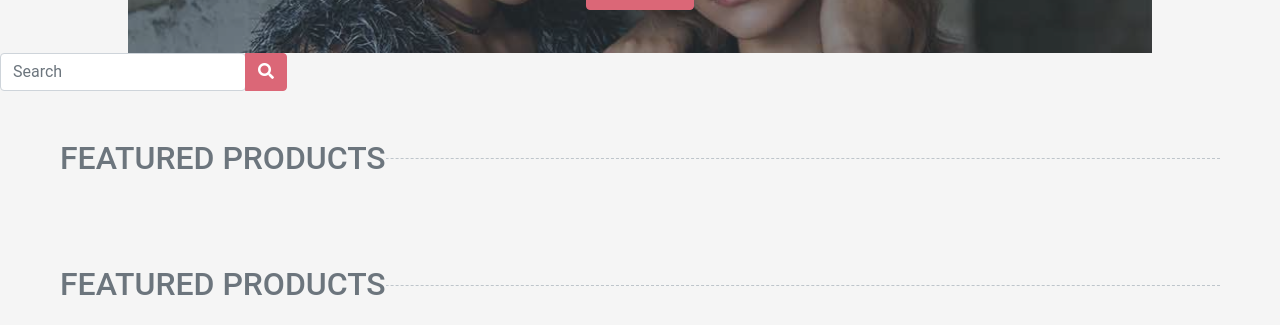
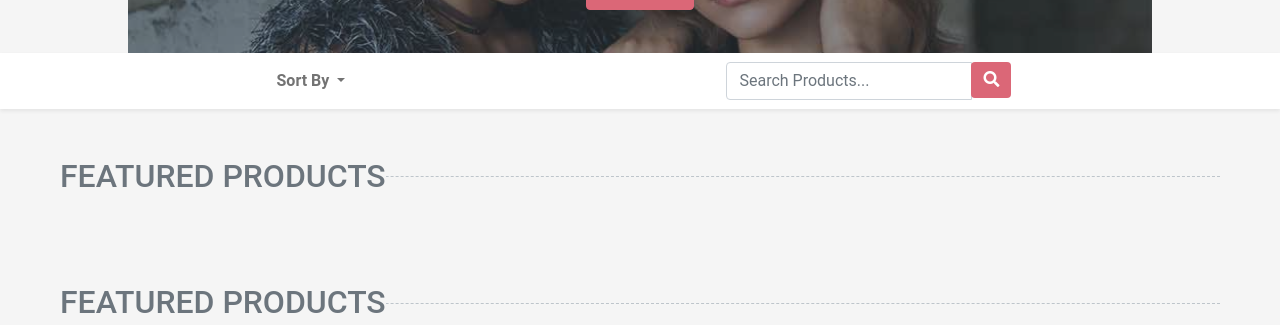
Before and after one commit to basildybala/Shopping-Cart, a Node server app: page / in a window 1280 px wide. Shown: the part 285-610 px from the top of the page. Run offline with Node 20, Linux system fonts and the light colour scheme; data that the repository does not hold is empty; some libraries are stand-ins or nearby versions.

Commit message:
search sort by added

```diff
--- a/Server/Controller/index.js
+++ b/Server/Controller/index.js
@@ -7,8 +7,6 @@ const {
     verifyTokenAndAuthorization,
     verifyTokenAndAdmin,
 } = require("../Routes/verifyToken");
-
-
 
 exports.AllProduct = async (req, res) => {
 
@@ -32,14 +30,50 @@ exports.AllProduct = async (req, res) => {
                 count = await carts.cartItems.length
             }
 
+        }
 
+        if(req.query.search){
+            let search=req.query.search
+            let AllProducts = await Product.find({title:{$regex:new RegExp('^'+search+'.*','i')}}).then().catch()
+
+
+            res.status(200).render('index', { AllProducts,count, })
+            return;
+        }else if(req.query.sortby === "priceLow"){
+            let AllProducts = await Product.find({}).sort({price: 1,})
+
+            // res.json({products:AllProducts})
+            res.status(200).render('index', { AllProducts,count, })
+            return ;
+        }else if(req.query.sortby === "priceHigh"){
+
+            let AllProducts = await Product.find({}).sort({price: -1,})
+
+            res.status(200).render('index', { AllProducts,count, })
+            return ;
+        }else if(req.query.sortby === "men"){
+            let qCategory='men'
+            let AllProducts = await Product.find({categories: {
+                $in: 'Men',
+              },})
+            res.status(200).render('index', { AllProducts,count, })
+            return ;
+        }else if(req.query.sortby === "women"){
+
+            let AllProducts = await Product.find({categories: {
+                $in: 'WoMen',
+              },})
+
+            res.status(200).render('index', { AllProducts,count, })
+            return ;
         }
-        console.log(count);
+        // console.log(count);
+        // let query=req.query.search
+        // console.log(query);
+        // let user=true
 
-        // let user=true
         let AllProducts = await Product.find().then().catch()
         res.status(200).render('index', { AllProducts,count, })
-
 
 
     } catch (err) {
@@ -47,3 +81,51 @@ exports.AllProduct = async (req, res) => {
         console.log(err);
     }
 }
+
+
+
+
+
+
+
+
+
+
+
+// exports.AllProduct = async (req, res) => {
+
+
+//     try {
+//         let token = req.cookies.token
+//         let count=null;
+
+//         if (token) {
+//             let cartCount = null
+//             let token = req.cookies.token;
+//             jwt.verify(token, process.env.JWT_SEC, (err, user) => {
+//                 if (err) res.status(403).json("Token is not valid!");
+//                 req.user = user;
+//             });
+//             user = req.user.id
+//             let carts = await Cart.findOne({ "user": user }).then().catch(e => {
+//                 console.log(e);
+//             })
+//             if (carts) {
+//                 count = await carts.cartItems.length
+//             }
+
+
+//         }
+//         console.log(count);
+
+//         // let user=true
+//         let AllProducts = await Product.find().then().catch()
+//         res.status(200).render('index', { AllProducts,count, })
+
+
+
+//     } catch (err) {
+//         res.status(500).redirect('/err')
+//         console.log(err);
+//     }
+// }
--- a/Server/Routes/index.js
+++ b/Server/Routes/index.js
@@ -7,6 +7,7 @@
 
 
 router.get('/',controller.AllProduct)
+router.post('/',controller.AllProduct)
 // router.get('/coo',(req,res)=>{
 //     res.cookie('nuPlayer',false)
 //     res.send('cook')
--- a/Views/index.ejs
+++ b/Views/index.ejs
@@ -8,7 +8,8 @@
     <link href="https://cdn.jsdelivr.net/npm/bootstrap@5.1.3/dist/css/bootstrap.min.css" rel="stylesheet"
         integrity="sha384-1BmE4kWBq78iYhFldvKuhfTAU6auU8tT94WrHftjDbrCEXSU1oBoqyl2QvZ6jIW3" crossorigin="anonymous">
     <script src="https://ajax.googleapis.com/ajax/libs/jquery/1.12.4/jquery.min.js"></script>
-
+    <!-- <link rel="stylesheet" href="https://stackpath.bootstrapcdn.com/bootstrap/4.1.3/css/bootstrap.min.css" integrity="sha384-MCw98/SFnGE8fJT3GXwEOngsV7Zt27NXFoaoApmYm81iuXoPkFOJwJ8ERdknLPMO"
+    crossorigin="anonymous"> -->
      <!-- Font Awesome -->
      <link href="https://cdnjs.cloudflare.com/ajax/libs/font-awesome/5.10.0/css/all.min.css" rel="stylesheet">
 
@@ -103,19 +104,50 @@
 </div>
 
 <!-------------------------Search-->
-<div class="nav-d d-flex justify-content-center align-content-center">
-    <div class="input-group">
-        <div class="form-outline">
-          <input type="search" id="form1" class="form-control" placeholder="Search" />
-          <!-- <label class="form-label" for="form1">Search</label> -->
+<nav id="searchNav" class="navbar navbar-expand navbar-light bg-white shadow-sm ">
+    <div class="container">
+      <div class="search-nav collapse navbar-collapse justify-content-around">
+        <ul class="navbar-nav mr-auto ">
+          <li class="nav-item dropdown">
+            <a class="nav-link dropdown-toggle" href="#" id="navbarDropdown" role="button" data-toggle="dropdown" aria-haspopup="true" aria-expanded="false">
+                Sort By
+              </a>
+            <div class="dropdown-menu" aria-labelledby="navbarDropdown">
+              <form class="sortForm" action="/" method="GET">
+                <input type="text" name="sortby" value="men" class="d-none">
+                <button type="submit" class="dropdown-item">Men</button>
+              </form>
+              <form class="sortForm" action="/" method="GET">
+                <input type="text" name="sortby" value="women" class="d-none">
+                <button type="submit" class="dropdown-item">Women</button>
+              </form>
+              <form class="sortForm" action="/" method="get" id="priceLow" >
+                <input type="text" name="sortby" value="priceLow" class="d-none">
+                <button type="submit" class="dropdown-item"  >Lowest Price</button>
+              </form>
+              <form class="sortForm" action="/" method="GET">
+                <input type="text" name="sortby" value="priceHigh" class="d-none">
+                <button type="submit" class="dropdown-item">Highest Price</button>
+              </form>
+              <a href="/" href class="dropdown-item">Reset</a>
+            </div>
+          </li>
+        </ul>
+        <div class="">
+          <form action="/" method="GET" class="input-group">
+            <input type="text" class="form-control" type="text" name="search" placeholder="Search Products..." aria-label="Search">
+            <div class="input-group-append">
+              <button class="btn btn-primary border-0" type="submit">
+                    <i class="fa fa-search"></i>
+                </button>
+            </div>
+          </form>
         </div>
-        <button type="button" style="height: 38px;" class="btn btn-primary">
-          <i class="fas fa-search"></i>
-        </button>
       </div>
-  </div>
+    </div>
+  </nav>
 <!-----------PRODUCTS----->
-
+<!-- <% if(AllProducts===null){ %> Soryy No Items Found <% } else { %> <h1>haii</h1> <% } %> -->
  <!-- Products Start -->
  <div class="container-fluid pt-5 pb-3">
     <h2 class="section-title position-relative text-uppercase mx-xl-5 mb-4"><span class="bg-secondary pr-3">Featured Products</span></h2>
@@ -144,6 +176,7 @@
 
 
     </div>
+
     <div class="product-items">
         <% AllProducts.forEach (function (p){%>
         <a href="/api/products/find/<%= p._id %>" class="products">
@@ -255,8 +288,41 @@
             }
         })
     }
+
+    // function sortBy(sort){
+    //     $.ajax({
+    //         url:'/?sortby='+sort,
+    //         method:'post',
+
+    //         success:(response)=>{
+    //             console.log(response);
+    //             window.location = "/api/auth/login";
+    //             // if(response.status){
+
+    //             //     let count=$('#cart-count').text()
+    //             //     count=parseInt(count)+1
+    //             //     $("#cart-count").html(count)
+
+    //             // } else if(response.quantity){
+
+    //             //     alert('Same ITem Quantity Increased +1')
+
+    //             // }else if(response.login){
+    //             //     console.log('No cart' );
+    //             //     window.location = "/api/auth/login";
+    //             // }
+
+
+    //         }
+    //     })
+    // }
 </script>
 
+<!-- <script src="https://code.jquery.com/jquery-3.3.1.min.js" integrity="sha256-FgpCb/KJQlLNfOu91ta32o/NMZxltwRo8QtmkMRdAu8="
+  crossorigin="anonymous"></script>
+<script src="https://cdnjs.cloudflare.com/ajax/libs/popper.js/1.14.3/umd/popper.min.js" integrity="sha384-ZMP7rVo3mIykV+2+9J3UJ46jBk0WLaUAdn689aCwoqbBJiSnjAK/l8WvCWPIPm49"
+  crossorigin="anonymous"></script>
 
+<script src="https://unpkg.com/scrollreveal"></script> -->
 
 <%- include('layout/userfooter'); -%>
--- a/Views/layout/userfooter.ejs
+++ b/Views/layout/userfooter.ejs
@@ -12,7 +12,7 @@
 <hr>
 <p class="text-center">&COPY; Shopping  Cart</p>
 
-
+<script src="https://stackpath.bootstrapcdn.com/bootstrap/4.1.3/js/bootstrap.min.js" ></script>
 <script src="/public/javascript/lib/easing/easing.min.js"></script>
 <script src="/public/javascript/lib/owlcarousel/owl.carousel.min.js"></script>
 <script src="https://maxdn.bootstrapcdn.com/bootstrap/3.3.7/js/bootstrap.min.js"></script>
--- /dev/null
+++ b/Views/user/no-item-found.ejs
@@ -0,0 +1 @@
+<h1>No Item Found</h1>
--- a/public/stylesheet/style.css
+++ b/public/stylesheet/style.css
@@ -266,3 +266,8 @@ a{
     top: 0;
     z-index: 10;
 }
+.dropdown a{
+font-size: 16px;
+color: black;
+font-weight: 700;
+}
```
